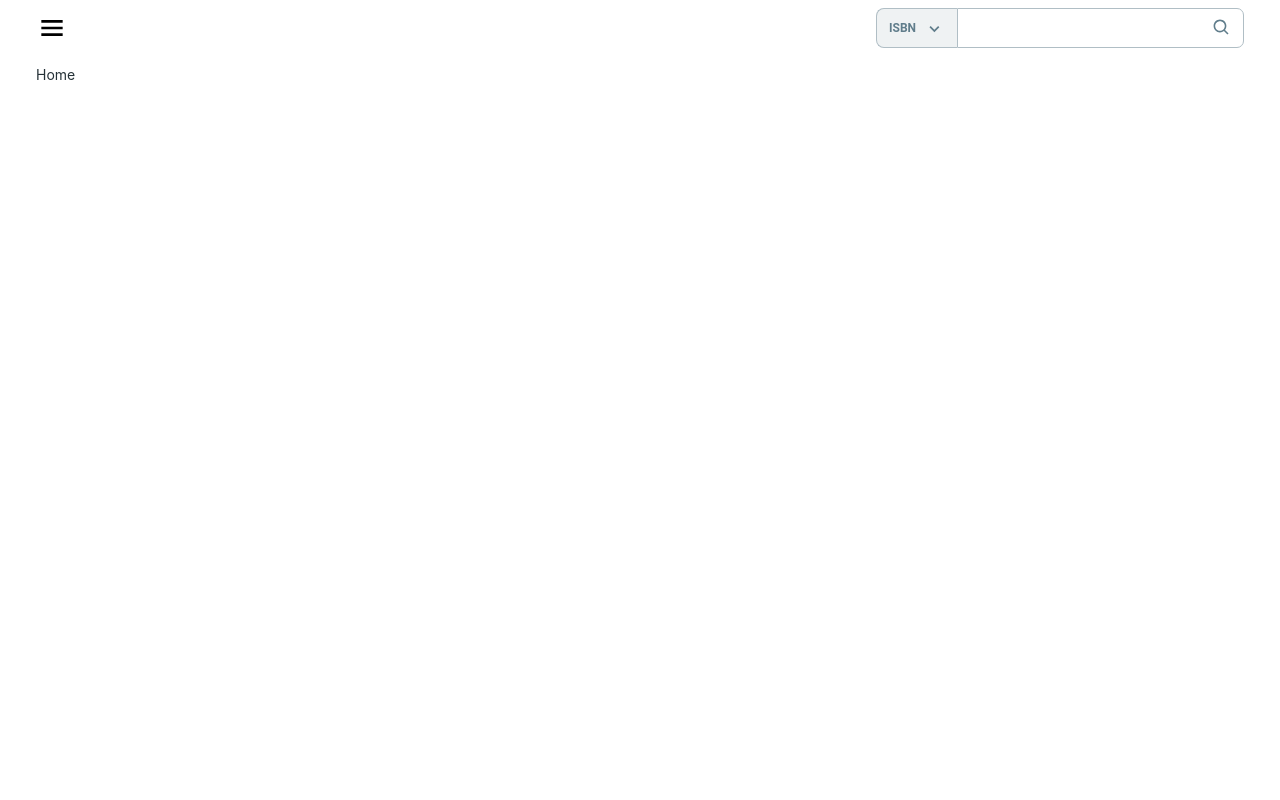
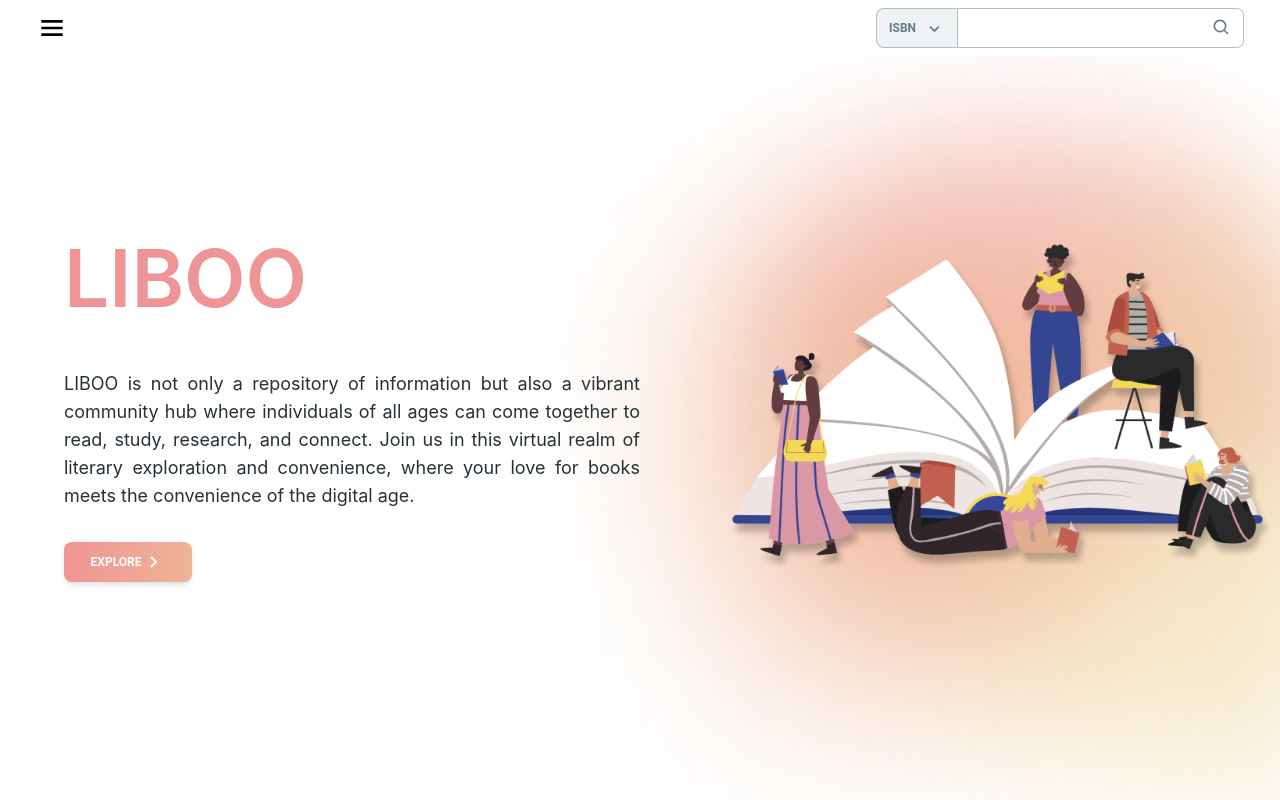
Before and after one commit to PhuocTaii/SoftwareDesgin-Liboo-Reader, a React (Create React App) app: page / in a window 1280 px wide. Built offline with nearby package versions, Linux system fonts and the light colour scheme.

Commit message:
Create homepage UI

```diff
--- a/src/App.js
+++ b/src/App.js
@@ -6,6 +6,7 @@ import Catalog from './features/book/Catalog'
 import Transaction from './features/transaction/Transaction'
 import Profile from './features/profile/Profile'
 import AuthLayout from './layouts/Auth'
+import HomeLayout from './layouts/Home'
 import Login from './features/auth/Login'
 import SignUp from './features/auth/SignUp'
 
@@ -17,8 +18,10 @@ const App = () => {
           <Route path="login" element={<Login />} />
           <Route path="signup" element={<SignUp />} />
         </Route>
+        <Route element={<HomeLayout/>}>
+          <Route index element={<Home />} />
+        </Route>
         <Route element={<MainLayout />}>
-          <Route index element={<Home />} />
           <Route path="catalog" element={<Catalog />} />
           <Route path="transaction" element={<Transaction />} />
           <Route path="my-account" element={<Profile />} />
--- a/src/features/home/Home.jsx
+++ b/src/features/home/Home.jsx
@@ -1,7 +1,22 @@
+import React from 'react'
+import {BiChevronRight} from 'react-icons/bi'
+import CustomButton from '../../components/CustomButton'
+import {useNavigate} from 'react-router-dom'
+
 const Home = () => {
+  const navigate = useNavigate();
+
+  const navigateToCatalog = () => {
+    navigate('/Catalog')
+  }
+
   return (
-    <div>
-      <h1>Home</h1>
+    <div className='flex relative w-full h-full bg-bg1 bg-right bg-contain bg-no-repeat'>
+      <div className='self-center w-1/2 space-y-8 pl-16'>
+        <p className='text-[80px] text-red font-semibold mb-8'>LIBOO</p>
+        <p className='text-justify text-lg'>LIBOO is not only a repository of information but also a vibrant community hub where individuals of all ages can come together to read, study, research, and connect. Join us in this virtual realm of literary exploration and convenience, where your love for books meets the convenience of the digital age.</p>
+        <CustomButton classes='w-32' label='Explore' icon={<BiChevronRight color='white' size='1.5rem' />} onClick={navigateToCatalog} />
+      </div>
     </div>
   )
 }
--- /dev/null
+++ b/src/layouts/Home.jsx
@@ -0,0 +1,30 @@
+// Home layout
+import { Outlet } from 'react-router-dom'
+import Header from '../components/Header'
+import MenuSidebar from '../components/MenuSidebar'
+import React from 'react'
+import { useSelector } from 'react-redux'
+import backgroundImage from '../assets/home.png'
+
+
+const HomeLayout = () => {
+  const { toggle } = useSelector((state) => state.menu)
+
+  return (
+    <div className="w-full h-screen flex">
+        <img src={backgroundImage} alt="background" className="absolute h-full right-0" style={{ zIndex: -1 }} />
+        <MenuSidebar />
+        <div
+            className={`w-full ${toggle ? 'ml-[12.875rem] w-[calc(100%-12.875rem)]' : ''}`}
+            style={{ display: 'flex', flexDirection: 'column', justifyContent: 'center', alignItems: 'center', height: '100%' }}>
+            <Header />
+            <div>
+                <Outlet />
+            </div>
+        </div>
+    </div>
+
+  )
+}
+
+export default HomeLayout
```
